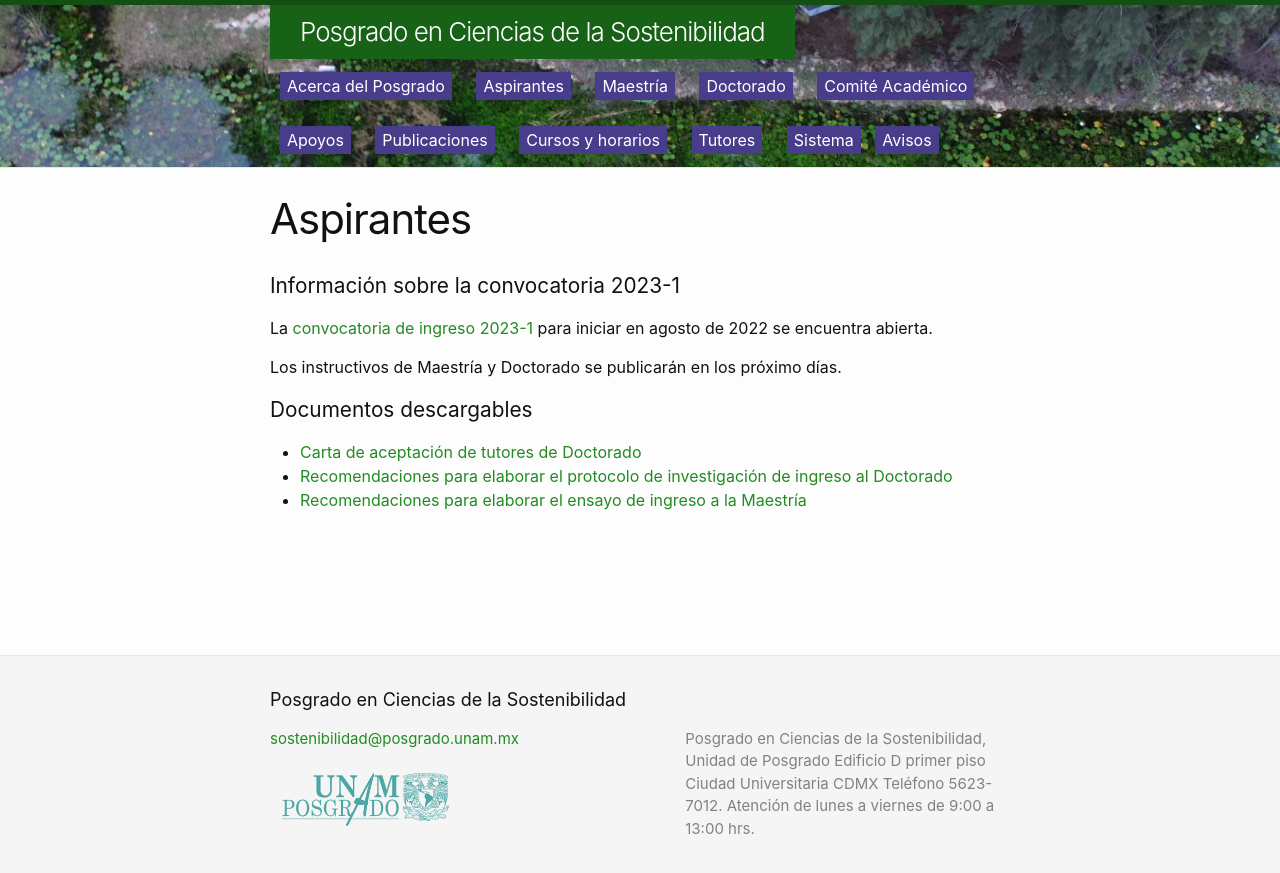
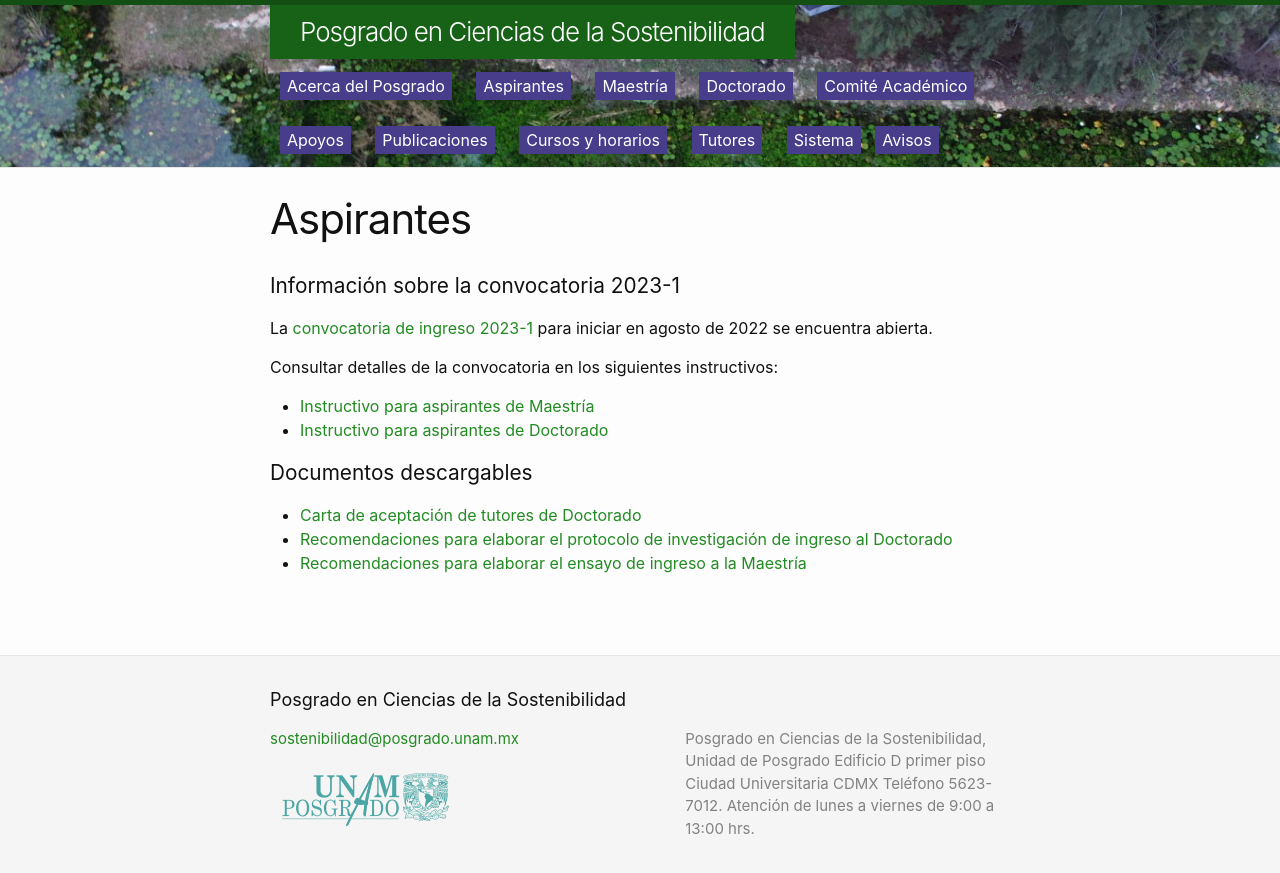
Before and after one commit to pcs-unam/pcs-unam.github.io, a Jekyll site: the page built from 01_aspirantes.md, in a window 1280 px wide. Shown: the top 873 px of the page. Built offline with Jekyll 4.4.1, drawn with Linux system fonts in a browser that asks for light colours.

Commit message:
Publicación instructivos

```diff
--- a/01_aspirantes.md
+++ b/01_aspirantes.md
@@ -11,7 +11,11 @@ menu: true
 
 La [convocatoria de ingreso 2023-1](/assets/docs/convocatoria_ingreso_2023-1.pdf) para iniciar en agosto de 2022 se encuentra abierta.
 
-Los instructivos de Maestría y Doctorado se publicarán en los próximo días.
+Consultar detalles de la convocatoria en los siguientes instructivos:
+
+ - [Instructivo para aspirantes de Maestría](/assets/docs/instructivo-maestria.pdf)
+ - [Instructivo para aspirantes de Doctorado](/assets/docs/instructivo-doctorado.pdf)
+
 
 
 
```
